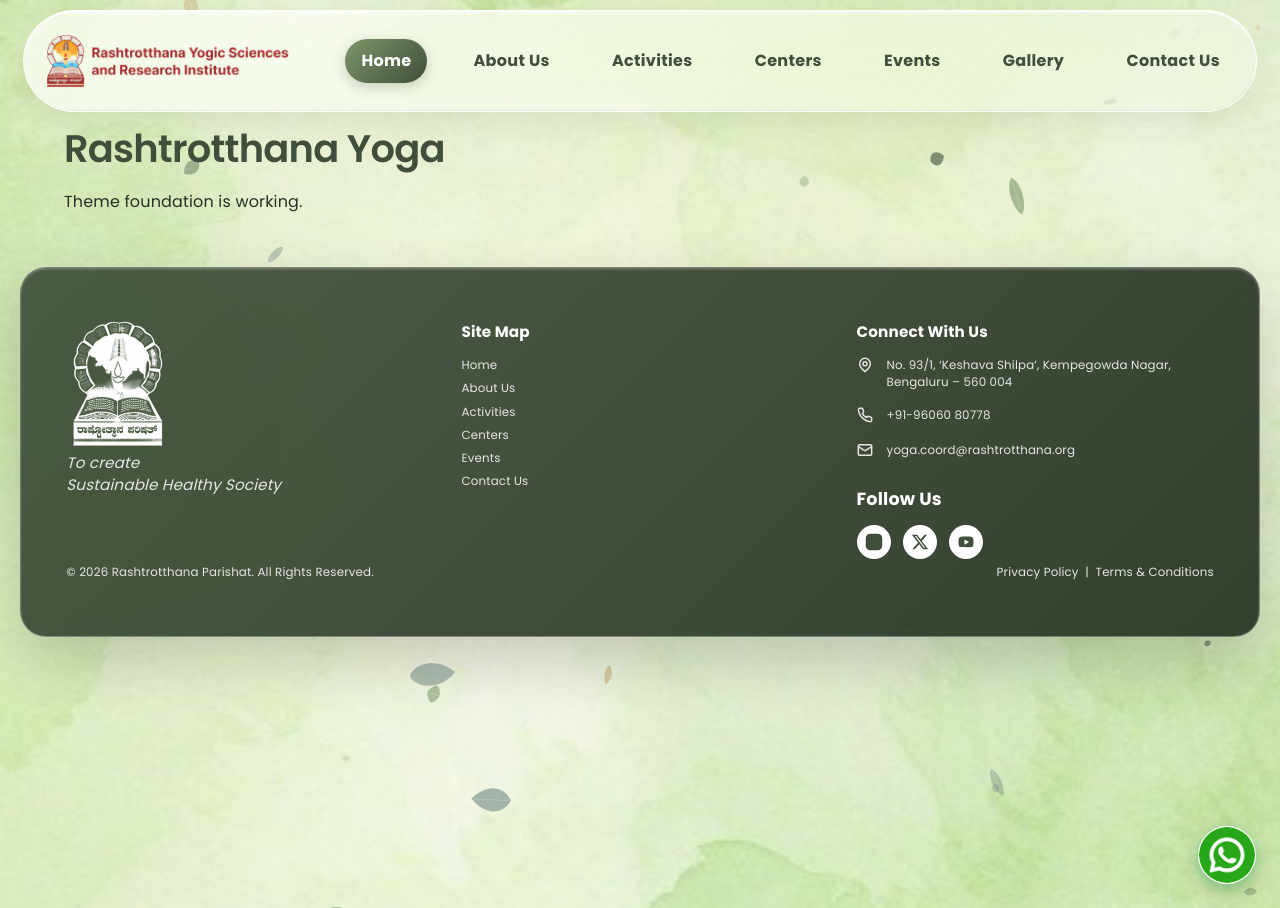
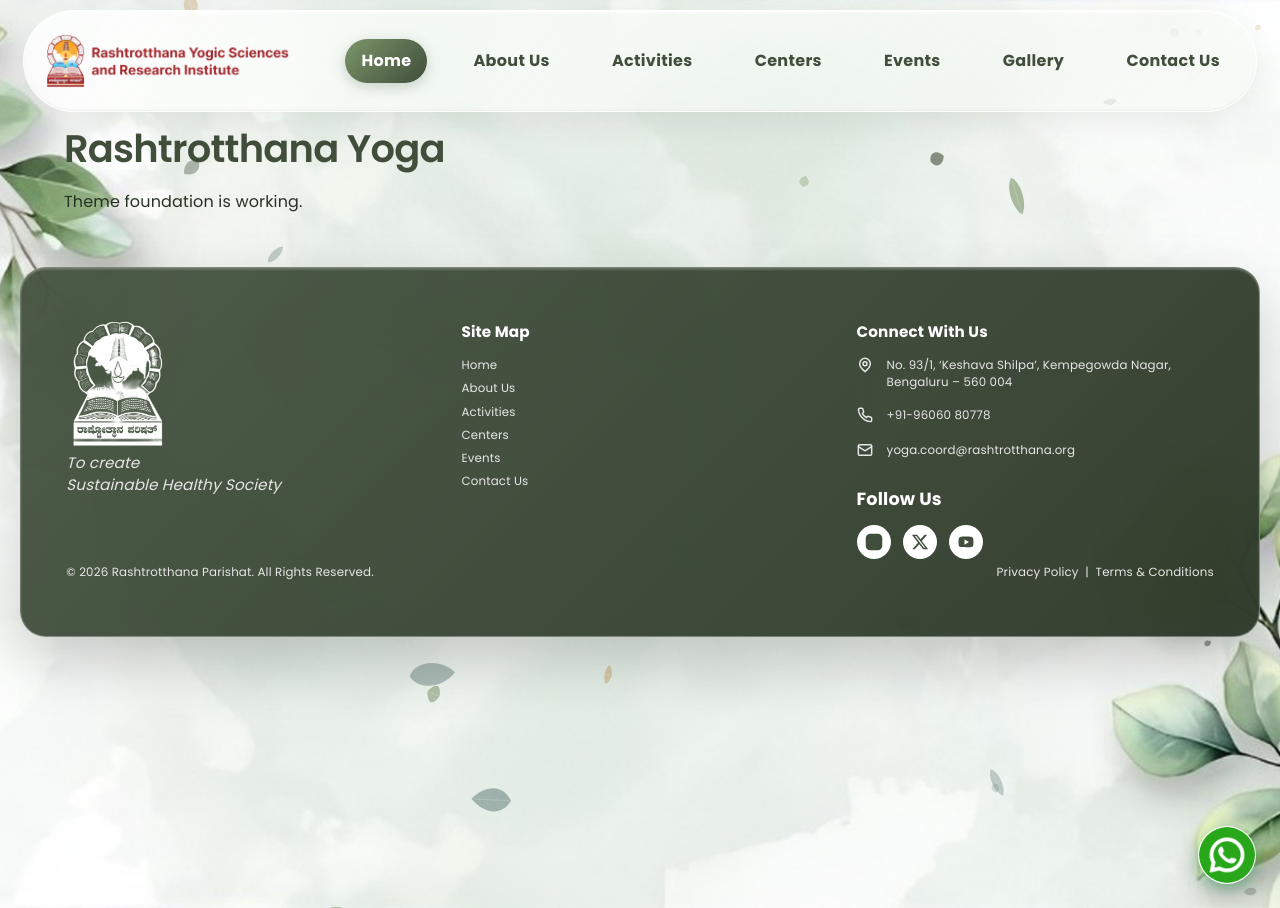
Before and after one commit to beeiai/rashtrotthana_yoga, a WordPress theme: the page made by wp-content/themes/rashtrotthana/index.php in a window 1280 px wide. Run offline with PHP 8.4 and a stand-in for WordPress, Linux system fonts and the light colour scheme; the site name, menu and one post (Sample post) are stand-ins, and other content is empty.

Commit message:
background change

```diff
--- a/wp-content/themes/rashtrotthana/assets/css/theme-animations.css
+++ b/wp-content/themes/rashtrotthana/assets/css/theme-animations.css
@@ -233,26 +233,3 @@ section,
 .rs-event-album-card:hover::before {
     opacity: 1 !important;
 }
-
-/* ──────────────────────────────────────────────────────────────────────────
-   5. AMBIENT SUNLIGHT CAUSTIC SHIFT
-   ────────────────────────────────────────────────────────────────────────── */
-.rs-caustic-layer {
-    position: fixed;
-    top: 0;
-    left: 0;
-    width: 100vw;
-    height: 100vh;
-    pointer-events: none;
-    z-index: -1;
-    background:
-        radial-gradient(ellipse 45% 35% at 20% 15%, rgba(255, 255, 255, 0.45) 0%, transparent 100%),
-        radial-gradient(ellipse 55% 45% at 85% 75%, rgba(186, 200, 177, 0.22) 0%, transparent 100%);
-    animation: rs-caustic-drift 14s ease-in-out infinite alternate;
-}
-
-@keyframes rs-caustic-drift {
-    0%   { transform: translate(0, 0) scale(1); opacity: 0.4; }
-    50%  { transform: translate(3vw, 2vh) scale(1.08); opacity: 0.65; }
-    100% { transform: translate(-2vw, 4vh) scale(0.96); opacity: 0.45; }
-}
--- a/wp-content/themes/rashtrotthana/assets/css/theme-refresh.css
+++ b/wp-content/themes/rashtrotthana/assets/css/theme-refresh.css
@@ -49,31 +49,45 @@
    ========================================================================== */
 
 html {
-    background-color: #f5f6f4;
+    background-color: #EAF1EA;
 }
 
 body {
     position: relative;
     min-height: 100vh;
-    background-color: transparent !important;
-    color: var(--color-text) !important;
-}
-
-/* Fixed Full-screen Watercolor Texture Layer */
-body::before {
-    content: "";
-    position: fixed;
-    top: 0;
-    left: 0;
-    width: 100vw;
-    height: 100vh;
-    z-index: -9999;
+    background-color: #EAF1EA !important;
     background-image: url('../images/watercolor-bg.jpg') !important;
     background-size: cover !important;
     background-position: center center !important;
     background-repeat: no-repeat !important;
     background-attachment: fixed !important;
-    pointer-events: none;
+    color: var(--color-text) !important;
+}
+
+/* Fixed Full-screen Botanical Texture Layer */
+body::before {
+    content: "";
+    position: fixed !important;
+    top: 0 !important;
+    left: 0 !important;
+    width: 100vw !important;
+    height: 100vh !important;
+    z-index: -1 !important;
+    background-image: url('../images/watercolor-bg.jpg') !important;
+    background-size: cover !important;
+    background-position: center center !important;
+    background-repeat: no-repeat !important;
+    background-attachment: fixed !important;
+    pointer-events: none !important;
+}
+
+@media (min-width: 901px), (min-aspect-ratio: 1/1) {
+    body {
+        background-image: url('../images/watercolor-bg-wide.jpg') !important;
+    }
+    body::before {
+        background-image: url('../images/watercolor-bg-wide.jpg') !important;
+    }
 }
 
 /* Make all page roots completely transparent so watercolor background shines through */
--- a/wp-content/themes/rashtrotthana/header.php
+++ b/wp-content/themes/rashtrotthana/header.php
@@ -108,8 +108,19 @@ if (typeof sessionStorage !== 'undefined' && sessionStorage.getItem('rs_greeting
 </script>
 
 <style>
+body {
+    background-image: url('<?php echo esc_url( get_template_directory_uri() . '/assets/images/watercolor-bg.jpg?v=' . filemtime( get_template_directory() . '/assets/images/watercolor-bg.jpg' ) ); ?>') !important;
+}
 body::before {
     background-image: url('<?php echo esc_url( get_template_directory_uri() . '/assets/images/watercolor-bg.jpg?v=' . filemtime( get_template_directory() . '/assets/images/watercolor-bg.jpg' ) ); ?>') !important;
+}
+@media (min-width: 901px), (min-aspect-ratio: 1/1) {
+    body {
+        background-image: url('<?php echo esc_url( get_template_directory_uri() . '/assets/images/watercolor-bg-wide.jpg?v=' . filemtime( get_template_directory() . '/assets/images/watercolor-bg-wide.jpg' ) ); ?>') !important;
+    }
+    body::before {
+        background-image: url('<?php echo esc_url( get_template_directory_uri() . '/assets/images/watercolor-bg-wide.jpg?v=' . filemtime( get_template_directory() . '/assets/images/watercolor-bg-wide.jpg' ) ); ?>') !important;
+    }
 }
 .rs-site-header{position:sticky;top:0;z-index:1100;box-shadow:none}
 /* Scroll-activated navbar liquid glass */
@@ -142,9 +153,6 @@ body::before {
     .rs-brand img { max-height: 42px !important; }
 }
 </style>
-
-<!-- Ambient Morning Sunlight Caustics Layer -->
-<div class="rs-caustic-layer" aria-hidden="true"></div>
 
 <!-- Interactive Falling Leaves Canvas Layer (Kept strictly in the background) -->
 <canvas id="rs-falling-leaves-canvas" class="rs-falling-leaves-canvas" aria-hidden="true"></canvas>
```
Also changed, not shown: STUDIO.md (+4 -25 lines), wp-content/themes/rashtrotthana/assets/images/watercolor-bg-wide.jpg (added), wp-content/themes/rashtrotthana/assets/images/watercolor-bg.jpg.
